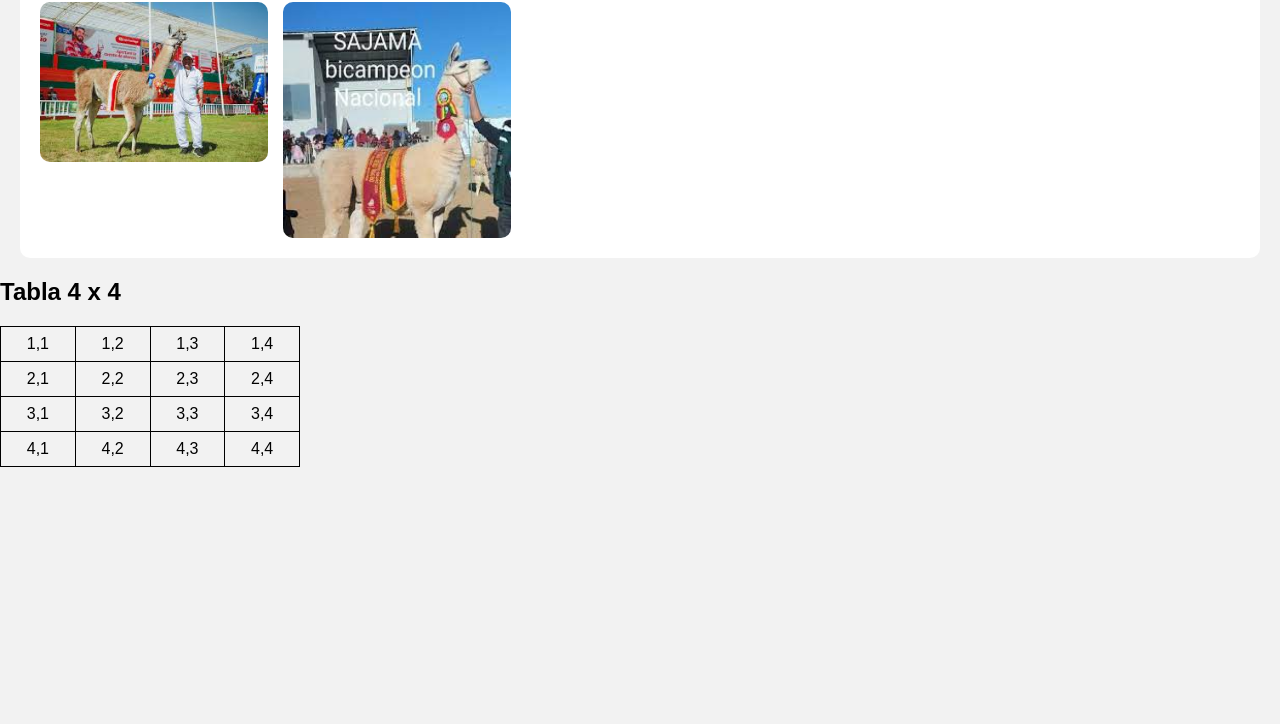
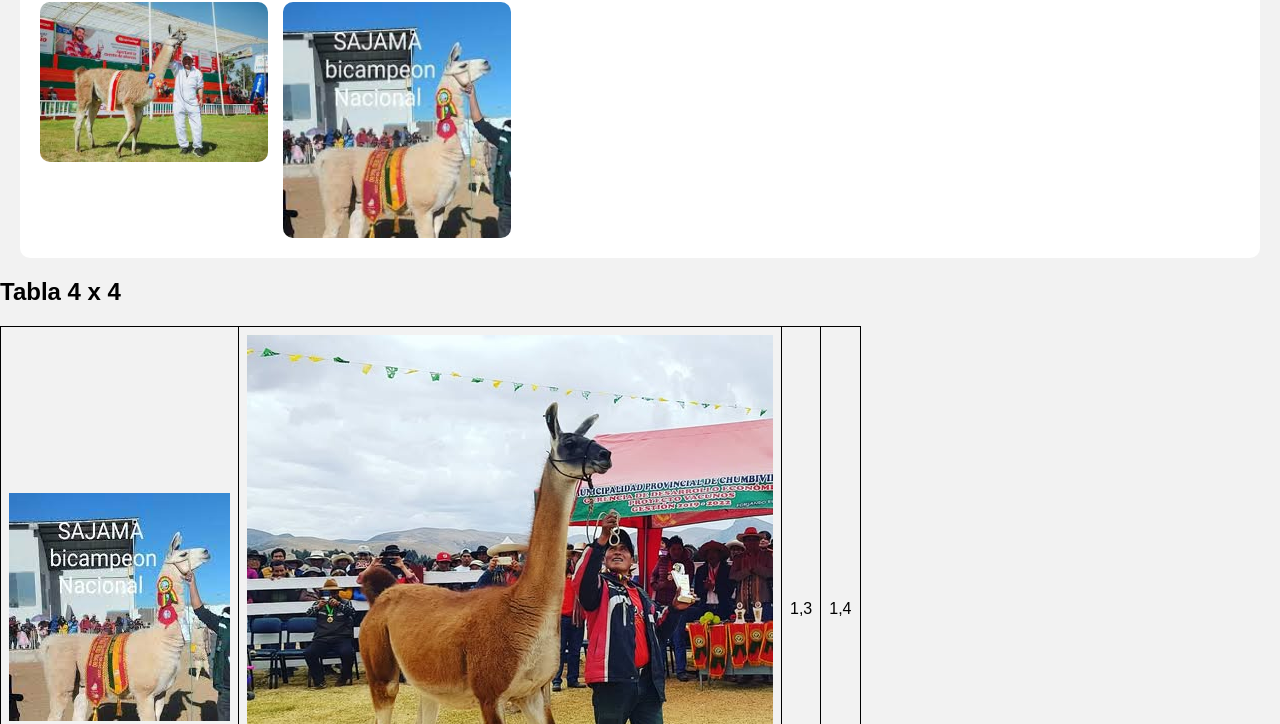
Before and after one commit to wilsonttitoapucusixtlv-del/wilson, a plain HTML site: page galeria.html in a window 1280 px wide. Shown: the part 480-1204 px from the top of the page. Before the commit the page ends 947 px from the top, so only its background shows below. Drawn offline with Linux system fonts and the light colour scheme.

Commit message:
Fix HTML structure and add images to table

```diff
--- a/galeria.html
+++ b/galeria.html
@@ -117,8 +117,8 @@
 
     <table>
         <tr>
-            <td>1,1</td>
-            <td>1,2</td>
+            <td>  <img src="llama7.jpg" alt="Rebaño"></td>
+            <td> <img src="llama6.jpg" alt="Rebaño">/td>
             <td>1,3</td>
             <td>1,4</td>
         </tr>
```
